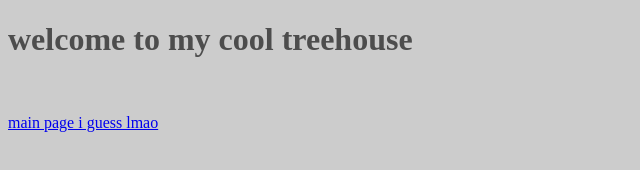
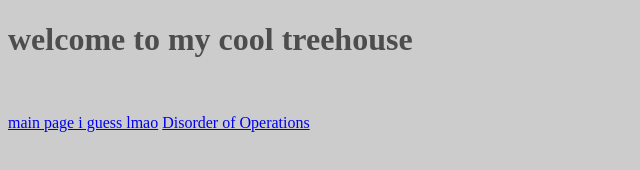
Before and after one commit to ruruskaado/ruruskaado.github.io, a plain HTML site: page index.html in a window 1280 px wide. Shown: the whole page, without its empty margins (0-640 px from the left). Drawn offline with Linux system fonts and the light colour scheme.

Commit message:
Update index.html

```diff
--- a/index.html
+++ b/index.html
@@ -14,9 +14,5 @@
     <p style="color:#cccccc00; size:9px">(inspired by the bill wurtz website. i love that guy)</p>
 
     <a href="ruruskaado/ruruskaado.html">main page i guess lmao</a>
-    <!-- <form action="notebook/notebook.html">
-        <label for="entryticket">What's the password?</label>
-        <input type="text" name="entryticket" id="entryticket" placeholder="Enter the Password">
-        <button>Enter world</button>
-    </form> -->
+    <a href="do2.py">Disorder of Operations</a>
 </body>
```
